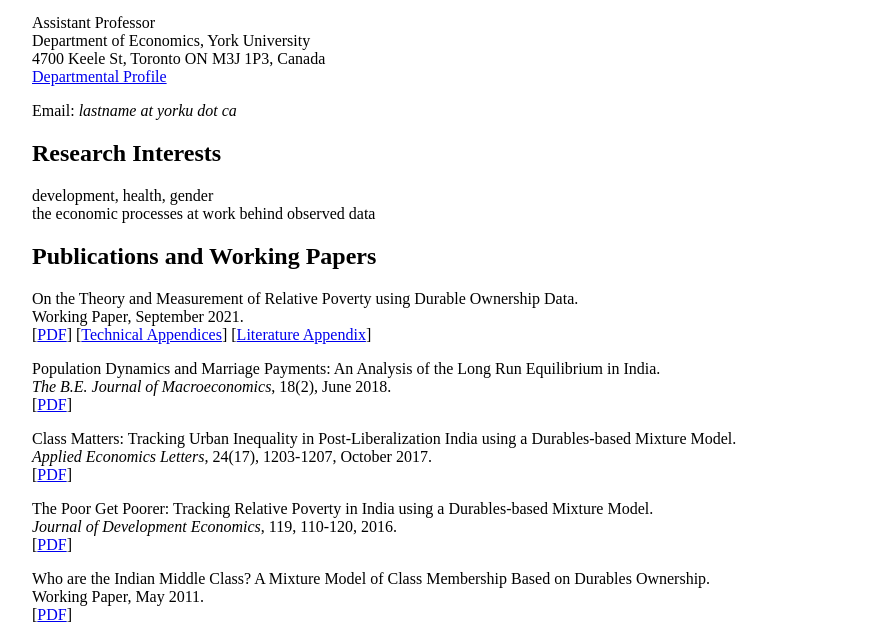
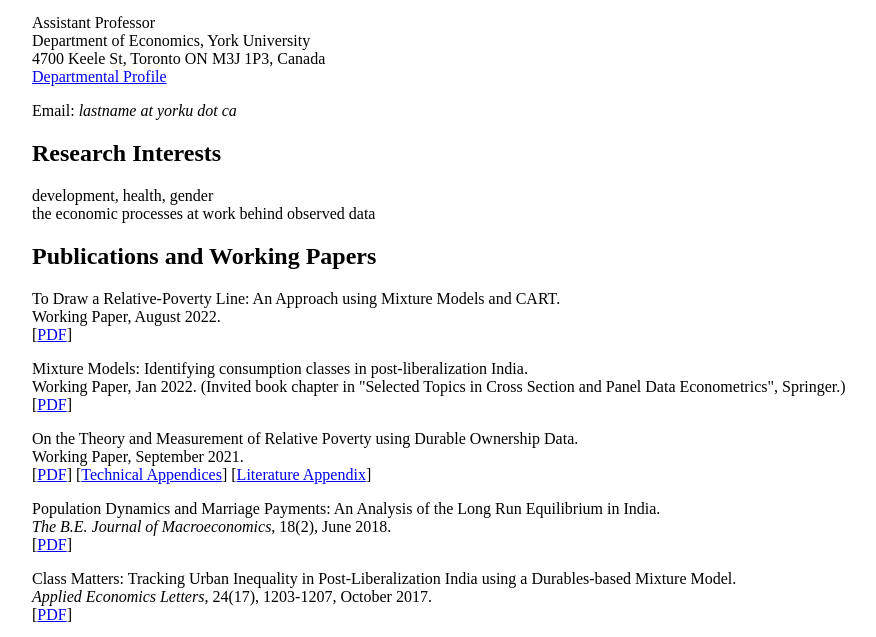
Before and after one commit to sudeshnamaitra/sudeshnamaitra.github.io, a plain HTML site: page index.html in a window 1280 px wide. Shown: the part 456-1093 px from the top of the page, without its empty margins (16-892 px from the left). Drawn offline with Linux system fonts and the light colour scheme.

Commit message:
Update with book chapter and CART paper.

```diff
--- a/index.html
+++ b/index.html
@@ -33,6 +33,14 @@ Department of Economics, York University<br />
 the economic processes at work behind observed data</p>
 
 <h2>Publications and Working Papers</h2>
+
+<p>To Draw a Relative-Poverty Line: An Approach using Mixture Models and CART. <br />
+	Working Paper, August 2022.<br />
+	[<a href="https://www.sudeshnamaitra.com/Maitra_rel_pov_line_CART_Aug2022.pdf">PDF</a>]</p>
+
+<p>Mixture Models: Identifying consumption classes in post-liberalization India. <br />
+	Working Paper, Jan 2022. (Invited book chapter in "Selected Topics in Cross Section and Panel Data Econometrics", Springer.)<br />
+	[<a href="https://www.sudeshnamaitra.com/Maitra_mixture_models_chapter_Jan2022.pdf">PDF</a>]</p>
 
 <p>On the Theory and Measurement of Relative Poverty using Durable Ownership Data. <br />
 	Working Paper, September 2021.<br />
```
